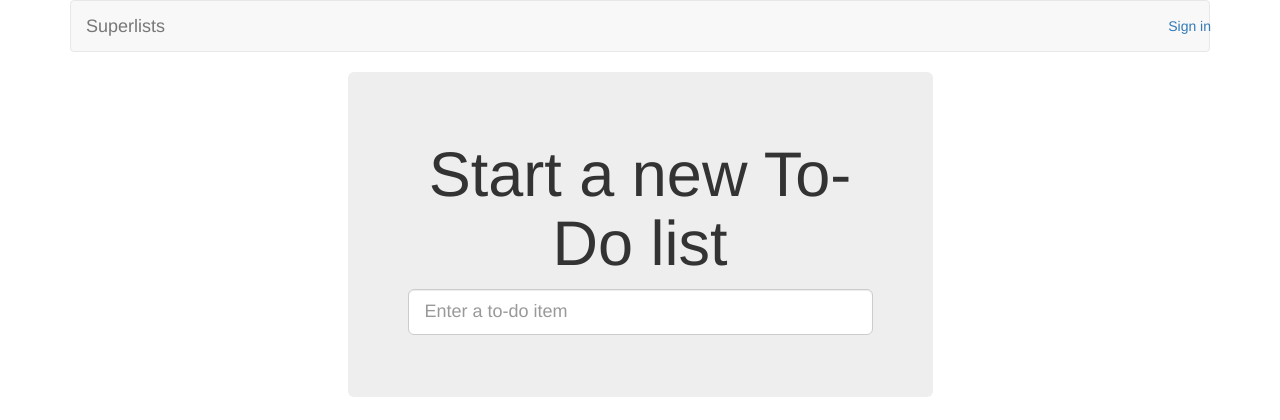
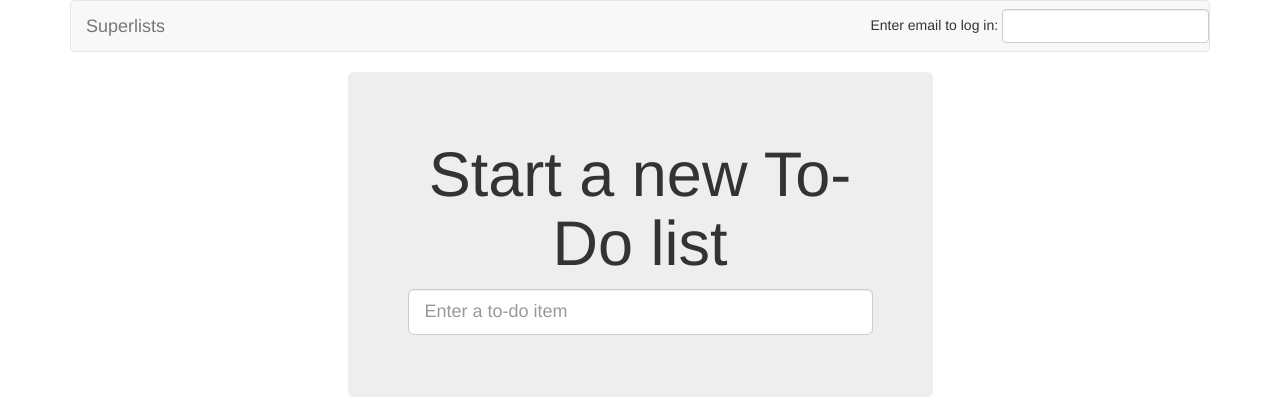
Before and after one commit to mike1026915/TDD-with-Python-practice, a Django app: page /lists/ in a window 1280 px wide. Shown: the top 420 px of the page. Run offline with Django 3.2, Linux system fonts and the light colour scheme; some libraries are stand-ins or nearby versions.

Commit message:
Can login with email

```diff
--- a/accounts/urls.py
+++ b/accounts/urls.py
@@ -1,6 +1,7 @@
 from django.conf.urls import patterns, url
+from django.contrib.auth.views import logout
 
 urlpatterns = [
     url(r'^login$', 'accounts.views.login', name='login'),
-    url(r'^logout$', 'accounts.views.logout', name='logout'),
+    url(r'^logout$', logout, {'next_page': '/'}, name='logout'),
 ]
--- a/lists/templates/base.html
+++ b/lists/templates/base.html
@@ -14,10 +14,16 @@
       <nav class="navbar navbar-default" role="navigation">
         <a class="navbar-brand" href="/">Superlists</a>
         {% if user.email %}
-                <a class="btn navbar-btn navbar-right" id="id_logout" href="#">Log out</a>
-                <span class="navbar-text navbar-right">Logged in as {{ user.email }}</span>
+          <p class="navbar-text">Logged in as {{ user.email }}</p>
+          <ul class="nav navbar-nav navbar-right">
+            <li><a class="navbar-link" href="{% url 'logout' %}">Log out</a></li>
+          </ul>
         {% else %}
-                <a class="btn navbar-btn navbar-right" id="id_login" href="{% url 'login' %}">Sign in</a>
+          <form class="navbar-form navbar-right" method="POST" action="{% url 'login' %}">
+            <span>Enter email to log in:</span>
+            <input class="form-control" name="email" type="text" />
+            {% csrf_token %}
+          </form>
         {% endif %}
       </nav>
 
```
Also changed, not shown: accounts/authentication.py (+11 -2 lines), accounts/views.py (+6 -6 lines). Lines whose indentation alone changed are shown as unchanged.
